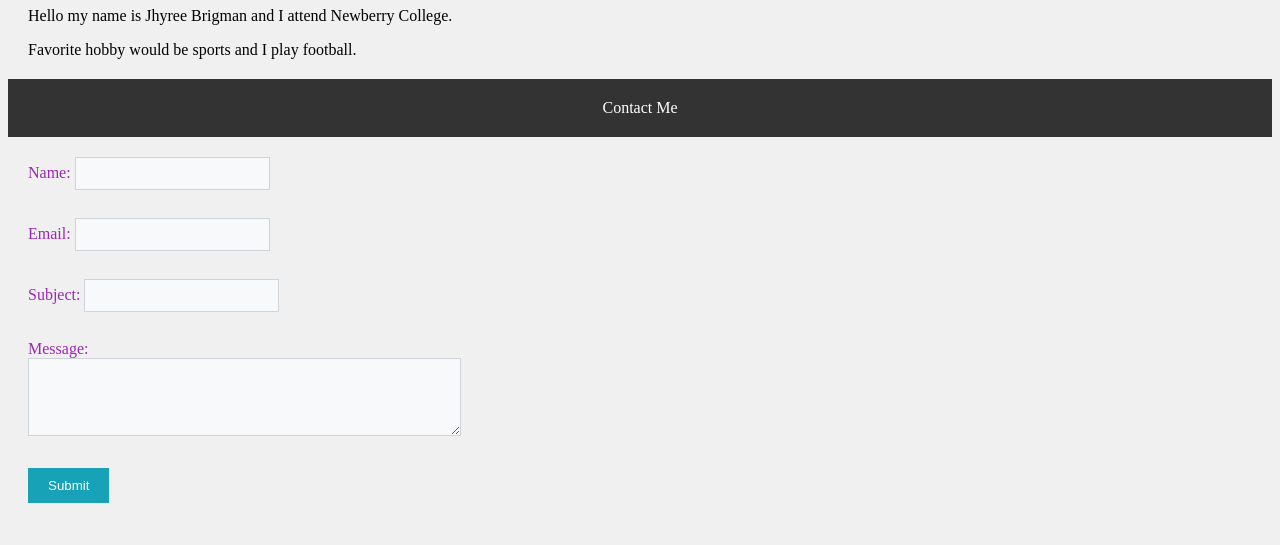
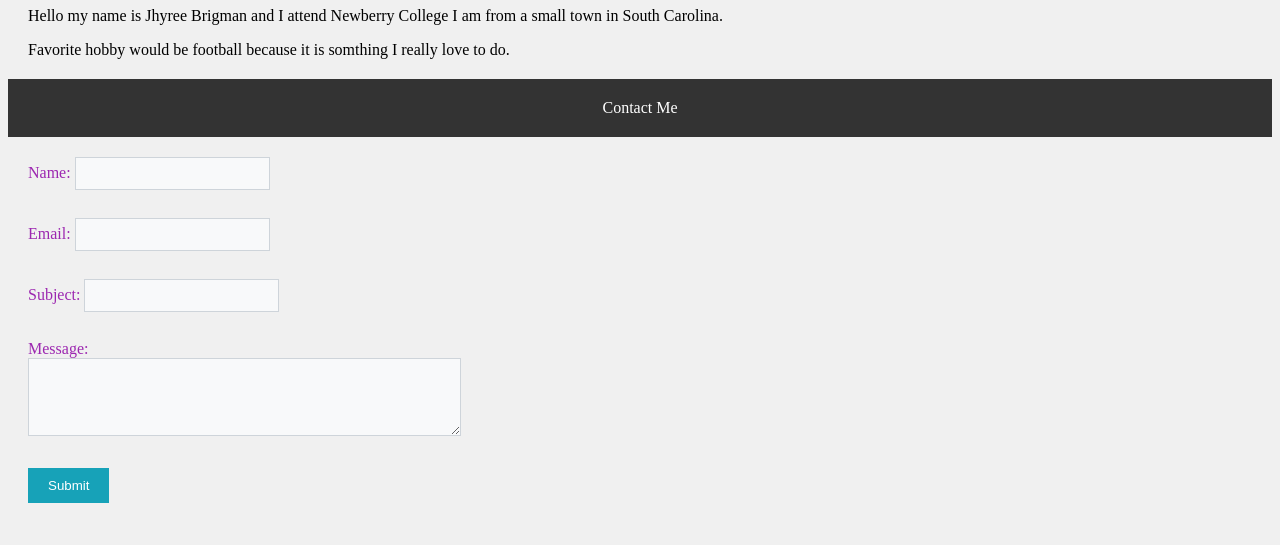
Before and after one commit to Jhyree/Jhyree.github.io, a plain HTML site: page index.html in a window 1280 px wide. Shown: the part 255-800 px from the top of the page. Drawn offline with Linux system fonts and the light colour scheme.

Commit message:
Update index.html

```diff
--- a/index.html
+++ b/index.html
@@ -28,8 +28,8 @@
     <header class="header">About Me</header>
     <div class="content">
         <h1>Jhyree Brigman</h1>
-        <p>Hello my name is Jhyree Brigman and I attend Newberry College.</p>
-        <p>Favorite hobby would be sports and I play football.</p>
+        <p>Hello my name is Jhyree Brigman and I attend Newberry College I am from a small town in South Carolina.</p>
+        <p>Favorite hobby would be football because it is somthing I really love to do.</p>
     </div>
 </body>
 </html>
```
